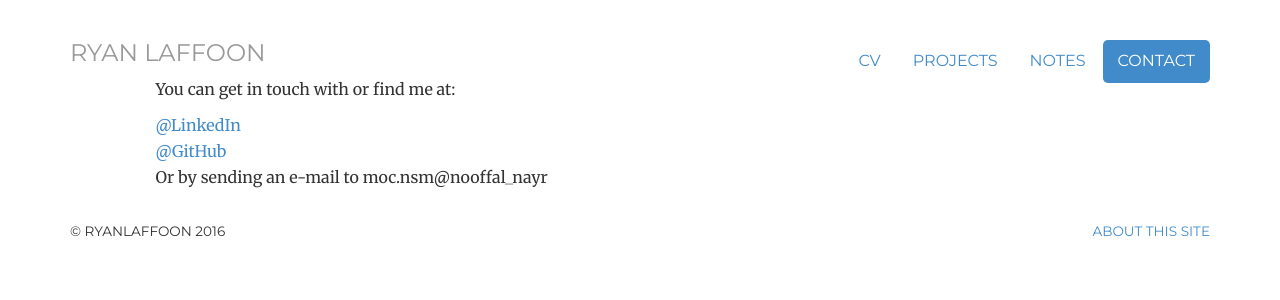
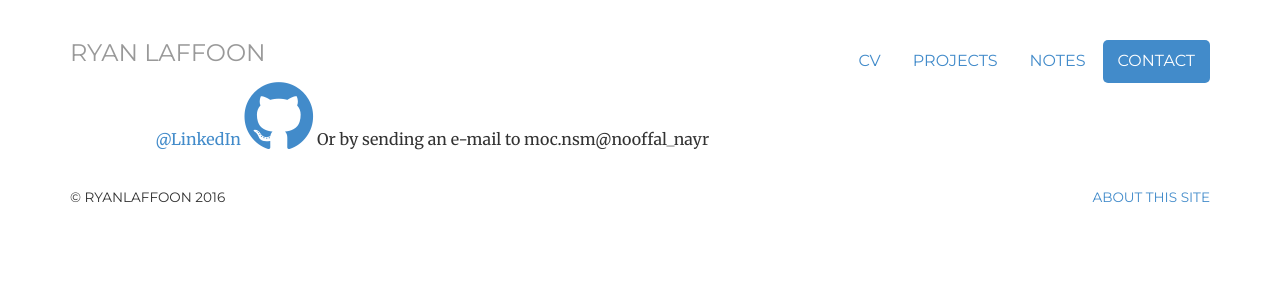
Before and after one commit to ryanlaffoon/ryanlaffoon.github.io, a Jekyll site: the page built from contact/index.html, in a window 1280 px wide. Shown: the top 300 px of the page. Built offline with Jekyll 4.4.1, drawn with Linux system fonts in a browser that asks for light colours.

Commit message:
Update index.html

```diff
--- a/contact/index.html
+++ b/contact/index.html
@@ -8,10 +8,12 @@ contact: active
 description: Contact information for Ryan Laffoon, A Developer and Musician living and working in Seattle.
 ---
 <div class="contact">
-    <p>You can get in touch with or find me at:</p>
-    <ul class="list-unstyled">
-        <li><a href="http://www.linkedin.com/in/ryan-laffoon/">@LinkedIn</a></li>
-        <li><a href="http://github.com/ryanlaffoon">@GitHub</a></li>
-        <li>Or by sending an e-mail to <span class="obfuscate">ryan_laffoon@msn.com</span></li>
-    </ul>
+
+
+        <a href="http://www.linkedin.com/in/ryan-laffoon/">@LinkedIn</a>
+
+    <a href="http://github.com/ryanlaffoon"><i class="fa fa-github fa-5x"></i></a>
+
+        Or by sending an e-mail to <span class="obfuscate">ryan_laffoon@msn.com</span>
+
 </div>
```
